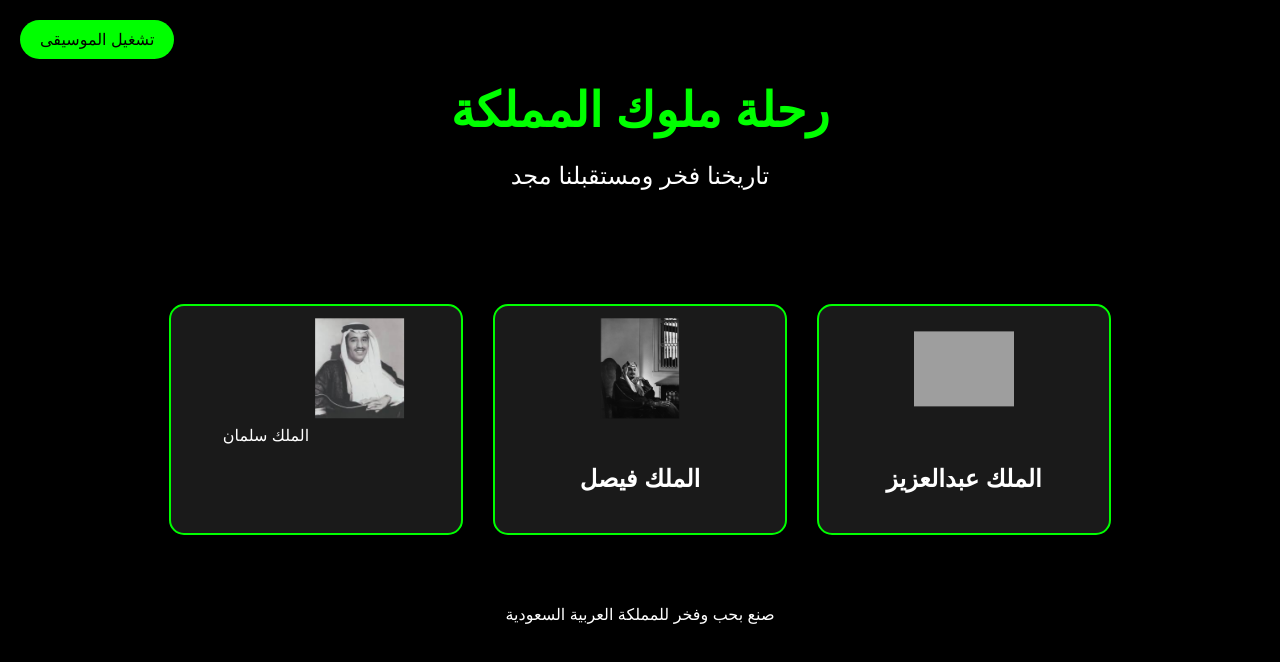
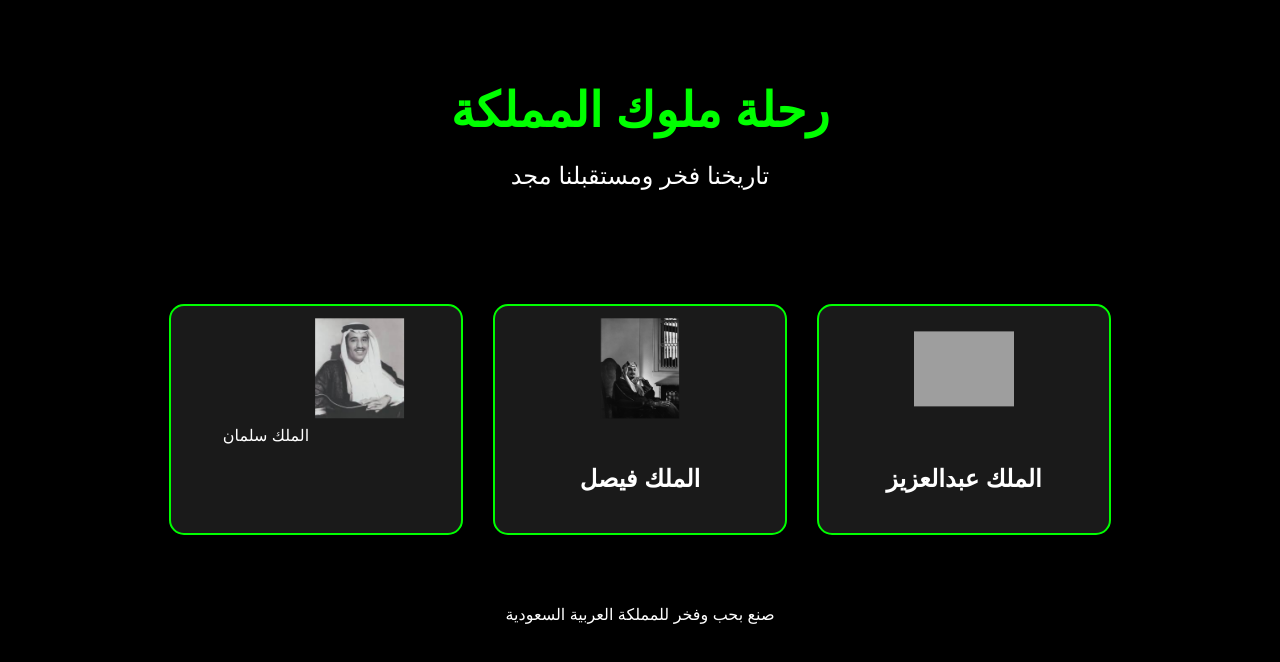
Before and after one commit to salemwow/shooly-rely-, a plain HTML site: page index.html in a window 1280 px wide. Drawn offline with Linux system fonts and the light colour scheme; grey boxes are pictures that could not be loaded.

Commit message:
Update index.html

```diff
--- a/index.html
+++ b/index.html
@@ -130,7 +130,7 @@
 
     <div class="stars"></div>
 
-    <button id="music-btn" onclick="toggleMusic()">تشغيل الموسيقى</button>
+
 
     <header>
         <h1>رحلة ملوك المملكة</h1>
```
